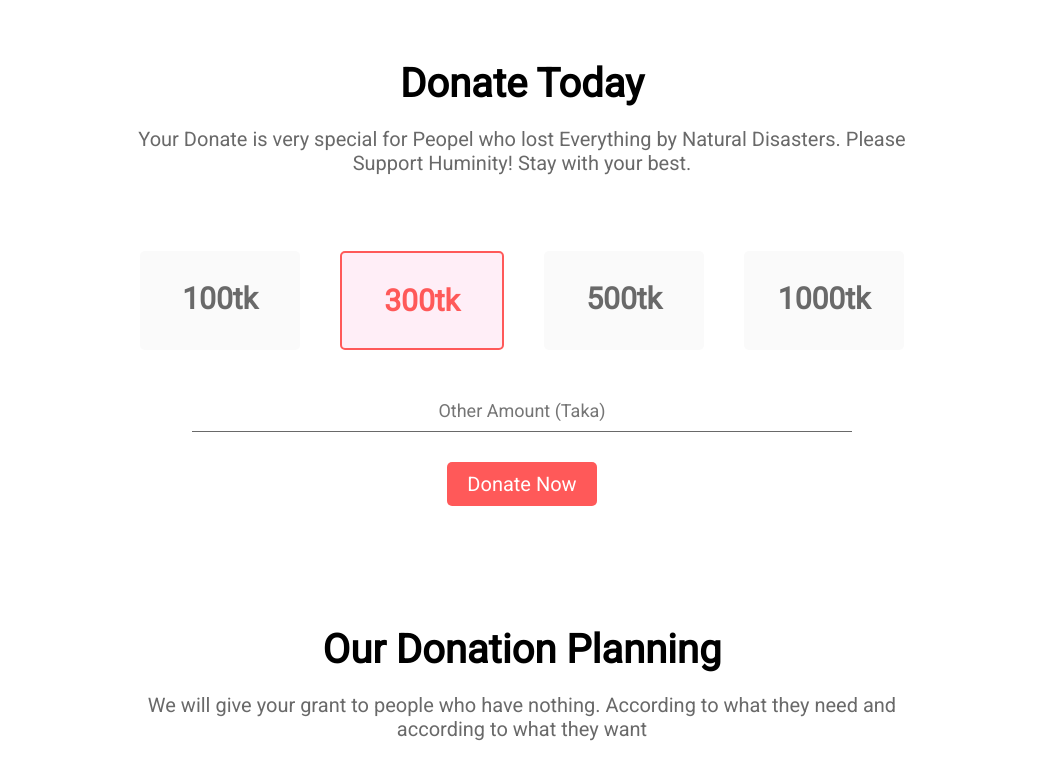
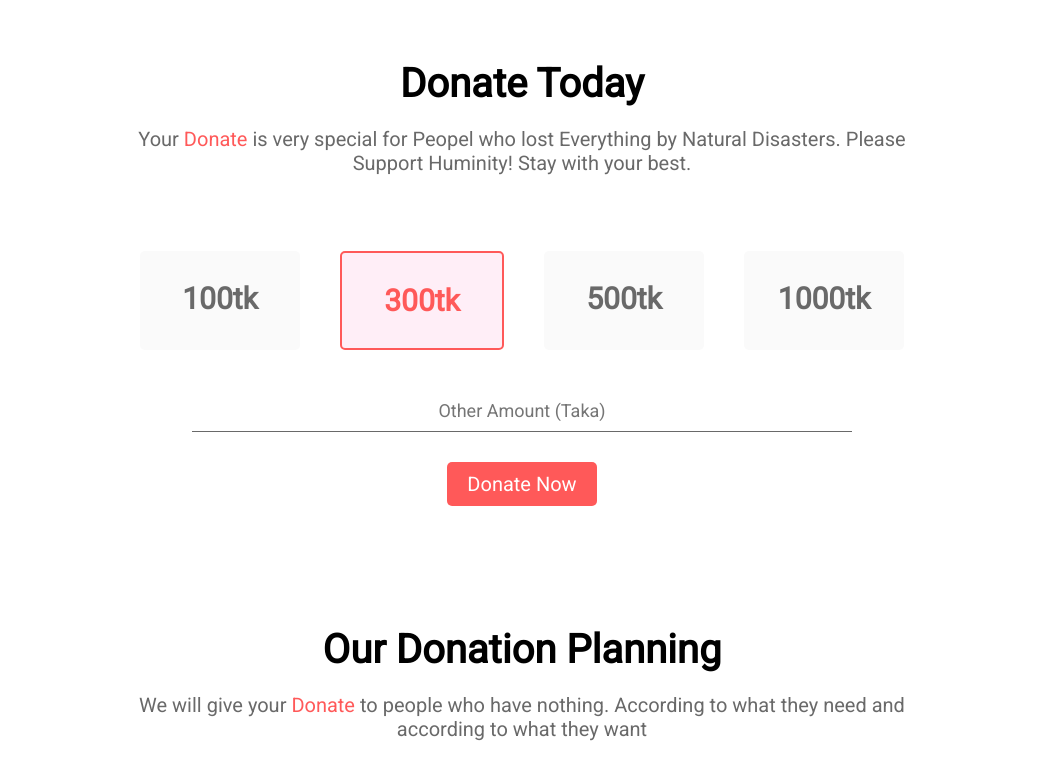
Before and after one commit to masumbillah360/Assignment_1, a plain HTML site: page index.html in a window 1280 px wide. Shown: the part 660-1443 px from the top of the page, without its empty margins (118-1161 px from the left). Drawn offline with Linux system fonts and the light colour scheme.

Commit message:
update style.css

```diff
--- a/index.html
+++ b/index.html
@@ -26,7 +26,7 @@
         <div class="banner-content">
             <div class="banner-details">
                 <h1 class="banner-title">Let's Help Those Who Are More In Need</h1>
-                <p class="banner-summary">Support Huminity! Stand with Thos people who have Nothing for Unexpacted Flood. Please Donate Those.Thank You.</p>
+                <p class="banner-summary">Support Huminity! Stand with Thos people who have Nothing for Unexpacted Natural Disasters. Please Donate Those.Thank You.</p>
                 <a class="banner-btn" href="#">Donate Now</a>
             </div>
         </div>
@@ -35,7 +35,7 @@
     <section class="donation-section">
         <div class="donation-description">
             <h1 class="title">Donate Today</h1>
-            <p class="summary">Your  Donate is very special for Peopel who lost Everything by Natural Disasters. Please Support Huminity! Stay with your best.</p>
+            <p class="summary">Your  <span class="donate">Donate</span> is very special for Peopel who lost Everything by Natural Disasters. Please Support Huminity! Stay with your best.</p>
         </div>
         <div class="donation-amount">
             <h1>100tk</h1>
@@ -54,7 +54,7 @@
 
     <section class="donation-planning">
         <h1 class="title"> Our Donation Planning</h1>
-        <p class="summary">We will give your grant to people who have nothing. According to what they need and according to what they want</p>
+        <p class="summary">We will give your <span class="donate">Donate</span> to people who have nothing. According to what they need and according to what they want</p>
         <div class="planning-card">
 
             <div class="card" id="card-1">
--- a/style.css
+++ b/style.css
@@ -213,6 +213,12 @@
     border-radius: 0px 5px 5px 0px;
 
 }
+
+.donate{
+    color: #FF5959;
+}
+
+/* Footer_section */
 footer{
 
     height: 150px;
```
